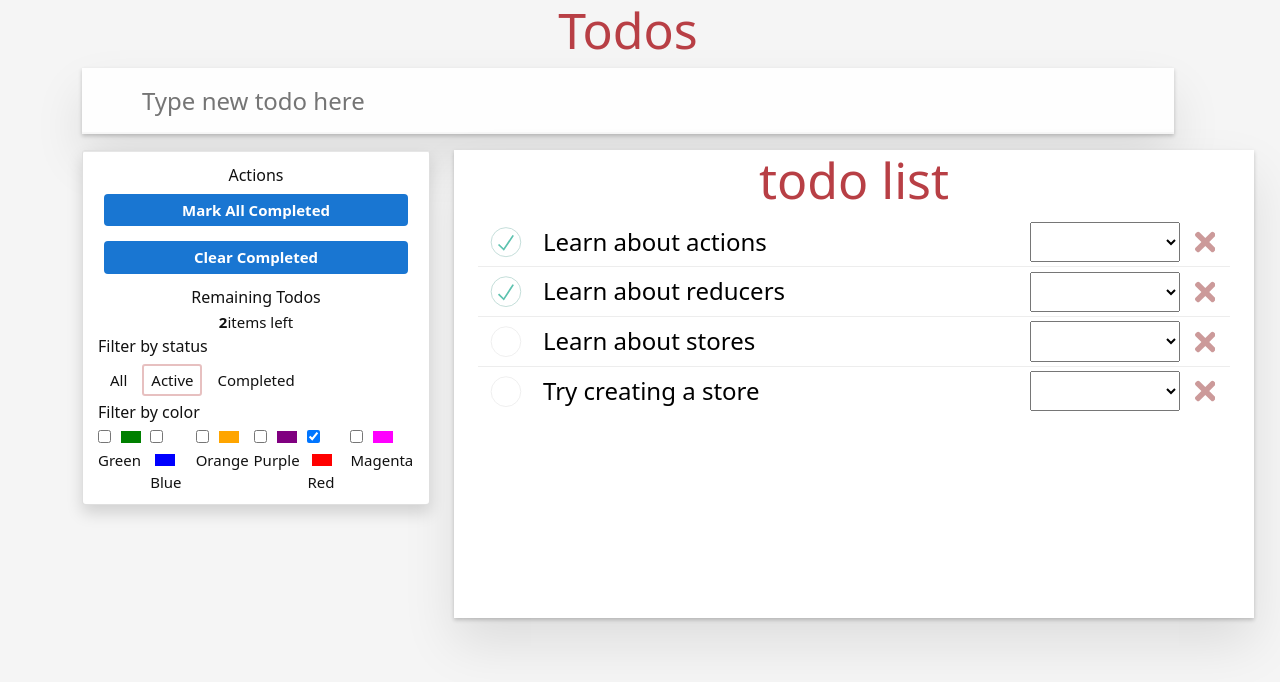
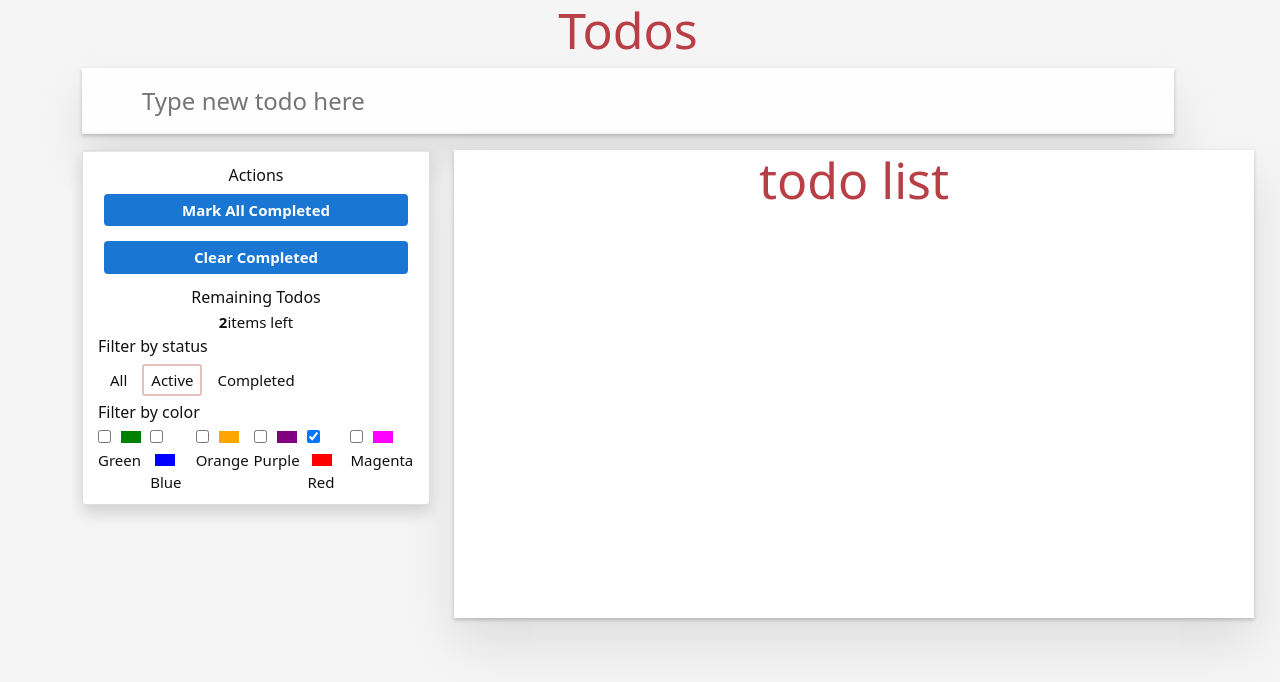
Before and after one commit to sergTesst/todo-custom-redux, a React (Create React App) app: page / in a window 1280 px wide. Shown: the top 682 px of the page. Built offline with nearby package versions, Linux system fonts and the light colour scheme; what miragejs would draw is missing.

Commit message:
working filters and UI and React but there is an bug with 2-times rendering

```diff
--- a/src/App.jsx
+++ b/src/App.jsx
@@ -1,7 +1,7 @@
 import React from 'react'
-import { Header } from './features/header/Header';
-import AsideBar from './features/asidebar/AsideBar';
-import TodoList from './features/todos/TodoList';
+import { Header } from './features/header/Header.jsx';
+import AsideBar from './features/asidebar/AsideBar.jsx';
+import TodoList from './features/todos/TodoList.jsx';
 
 
 
--- a/src/features/asidebar/AsideBar.js
+++ b/src/features/asidebar/AsideBar.jsx
@@ -3,7 +3,8 @@ import React from 'react'
 import { availableColors, capitalize } from '../filters/colors'
 import { StatusFilters } from '../filters/filtersSlice'
 
-import { useSelector } from 'react-redux'
+import { useSelector, useDispatch } from 'react-redux'
+import { actionTypes } from '../appActionTypes'
 
 const RemainingTodos = ({ count }) => {
   const suffix = count === 1 ? '' : 's'
@@ -75,19 +76,44 @@ const AsideBar = () => {
     const uncompleteTodos = state.todos.filter((todo) => !todo.completed)
     return Array.from(uncompleteTodos).length
   })
+  const dispatch = useDispatch()
 
   const onColorChange = (color, changeType) => {
-    console.log('Color change: ', { color, changeType })
+    // console.log('Color change: ', { color, changeType })
+    dispatch({
+      type: actionTypes.colorFilterChanged,
+      payload: { color, changeType },
+    })
   }
   const onStatusChange = (status) => {
-    console.log('Status change: ', status)
+    // console.log('Status change: ', status);
+    dispatch({
+      type:actionTypes.statusFilterChanged,
+      payload:status
+    })
+
   }
+  const markAllCompletedHandler = () => {
+    dispatch({
+      type:actionTypes.allTodosCompleted,
+    })
+  }
+  const clearCompletedHandler = () => {
+    dispatch({
+      type:actionTypes.todosCompletedCleared,
+    })
+  }
+
   return (
     <aside className="aside-bar">
       <div className="actions">
         <h5>Actions</h5>
-        <button className="button">Mark All Completed</button>
-        <button className="button">Clear Completed</button>
+        <button onClick={markAllCompletedHandler} className="button">
+          Mark All Completed
+        </button>
+        <button onClick={clearCompletedHandler} className="button">
+          Clear Completed
+        </button>
       </div>
 
       <RemainingTodos count={todosRemaining}></RemainingTodos>
--- a/src/features/todos/TodoList.js
+++ /dev/null
@@ -1,30 +0,0 @@
-import React from 'react'
-import TodoListItem from './TodoListItem'
-import { useSelector, shallowEqual} from 'react-redux'
-
-//returning new array references in selectors causes components to re-render every time
-
-const selectTodoIds = state => state.todos.map(todo=>todo.id);
-
-const TodoList = () => {
-
-//useSelector can take a comparison func as a second arg
-  const todoIds = useSelector(selectTodoIds, shallowEqual);
-
-  const renderedListItems = todoIds.map((todoId) => {
-    return (
-      <TodoListItem
-        key={todoId}
-        id={todoId}
-      />
-    )
-  })
-
-  return (
-    <>
-      <ul className="todo-list">{renderedListItems}</ul>
-    </>
-  )
-}
-
-export default TodoList
--- /dev/null
+++ b/src/features/todos/TodoList.jsx
@@ -0,0 +1,65 @@
+import React from 'react'
+import TodoListItem from './TodoListItem'
+import { useSelector, shallowEqual } from 'react-redux';
+import {StatusFilters} from '../filters/filtersSlice';
+
+//returning new array references in selectors causes components to re-render every time
+
+const selectTodoIds = (state,status, colors) => {
+
+  const filteredTodos = state.todos.filter((todo)=>{
+
+    const {completed, color} = todo;
+
+    let colorsSelected = Array.from(colors).length>0;
+    let byColor = colorsSelected===false;
+    if(colorsSelected){
+      byColor = Array.from(colors).includes(color);
+    }
+
+    let byStatus;
+    switch(`${status}`.toLowerCase()){
+      case StatusFilters.All:{
+        byStatus = true;
+        break;
+      }
+      case StatusFilters.Active:{
+        byStatus = completed === false;
+        break;
+      }
+      case StatusFilters.Completed:{
+        byStatus = completed === true;
+        break;
+      }
+      default:
+        byStatus = true;
+    }
+    return byColor && byStatus;
+  })
+
+  return Array.from(filteredTodos).map((todo) => todo.id);
+}
+
+const TodoList = () => {
+  const { status, colors } = useSelector((state) => state.filters);
+
+  //rendering 2 times
+  // console.log('TodoList status colors',status,colors)
+  //useSelector can take a comparison func as a second arg
+  const todoIds = useSelector(
+    (state) => selectTodoIds(state, status, colors),
+    shallowEqual
+  )
+
+  const renderedListItems = todoIds.map((todoId) => {
+    return <TodoListItem key={todoId} id={todoId} />
+  })
+
+  return (
+    <>
+      <ul className="todo-list">{renderedListItems}</ul>
+    </>
+  )
+}
+
+export default TodoList
```
Also changed, not shown: src/features/todos/TodoListItem.jsx (renamed from src/features/todos/TodoListItem.js).
